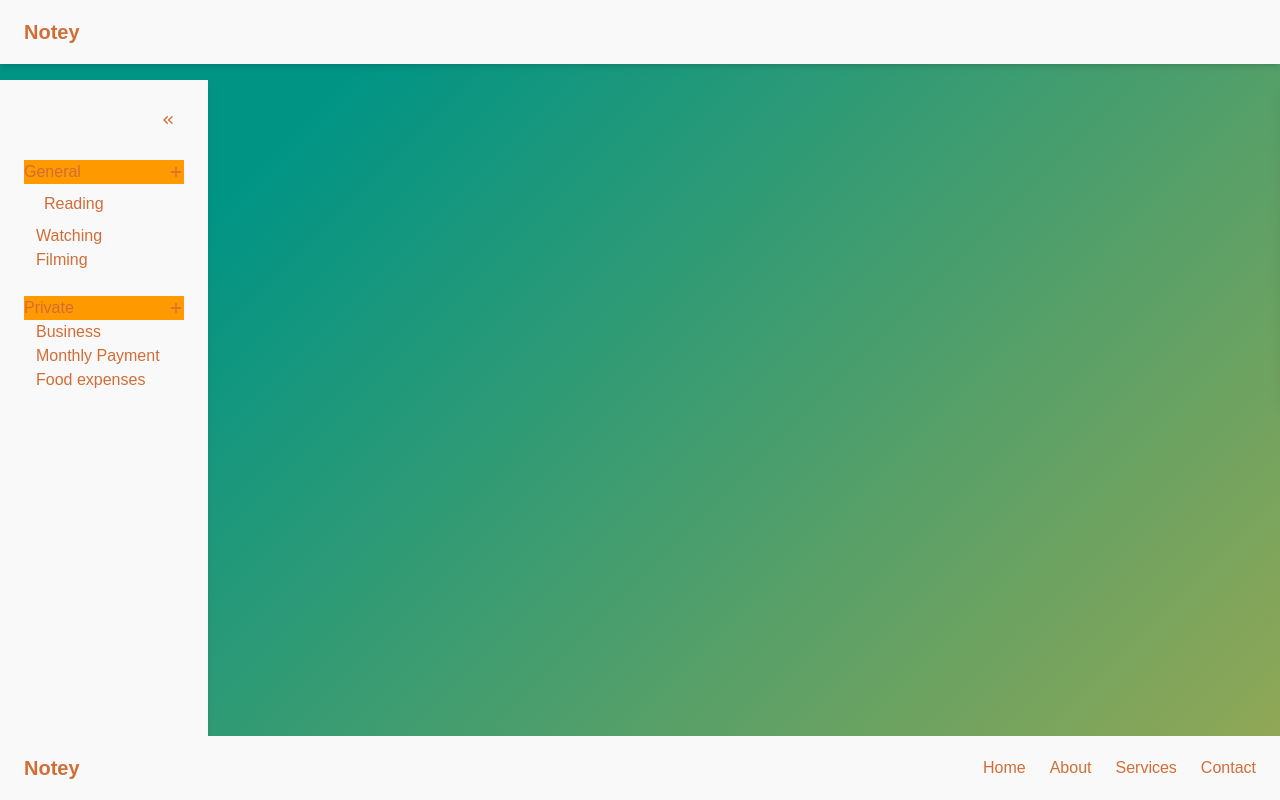
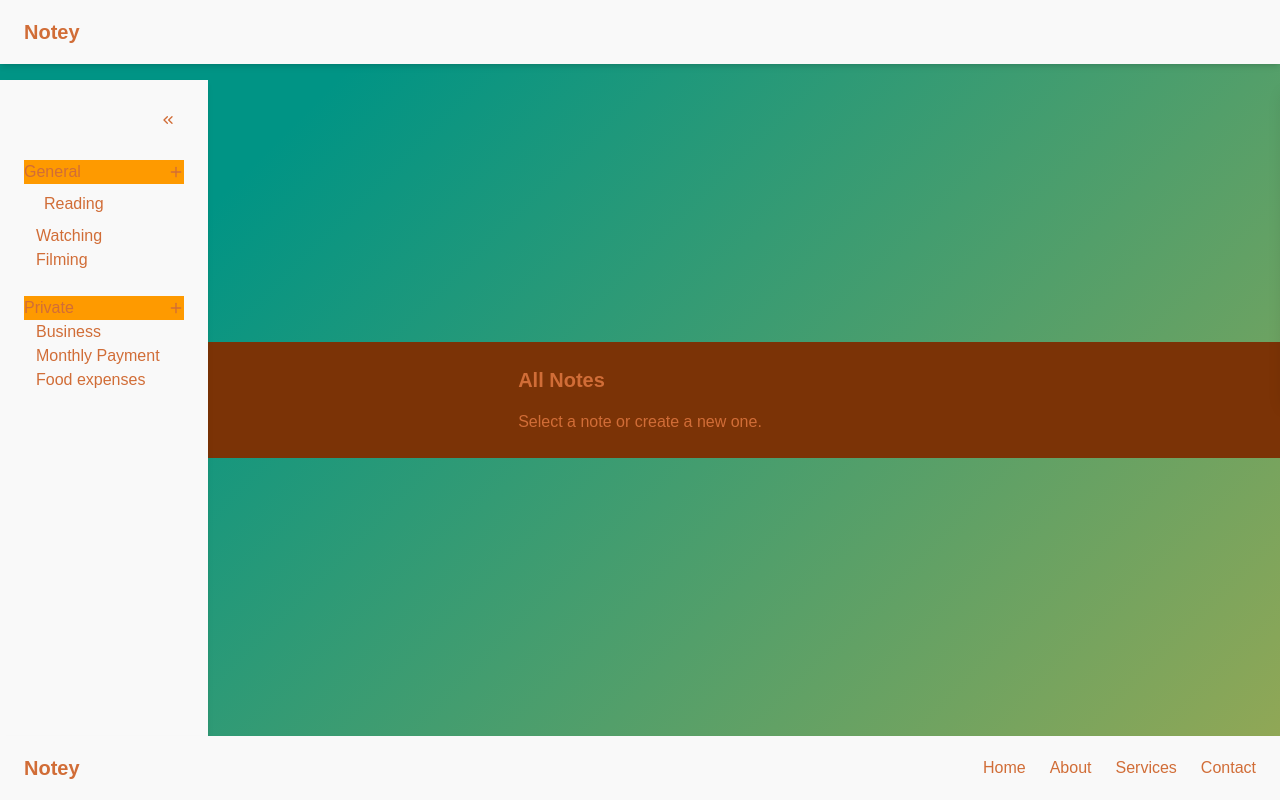
Before and after one commit to zayinhd/notey, a Next.js app: page /dashboard in a window 1280 px wide. Built offline with nearby package versions, Linux system fonts and the light colour scheme; no server answers.

Commit message:
add layout page to dashboard

```diff
--- /dev/null
+++ b/app/dashboard/layout.tsx
@@ -0,0 +1,68 @@
+"use client";
+
+import { Plus, ChevronsRight, ChevronsLeft } from "lucide-react";
+import { useState } from "react";
+
+export default function DashboardLayout({
+    children,
+}: {
+    children: React.ReactNode;
+}) {
+    const [isOpen, setIsOpen] = useState<boolean>(true);
+
+    return (
+        <div className="w-full flex justify-center items-center">
+            <section
+                className={`w-52 h-full pt-6 gap-6  fixed top-20 left-0 right-0  transition-all duration-300 bg-white shadow-md flex flex-col justify-items-center items-start px-6 z-50`}
+            >
+                {isOpen ? (
+                    <>
+                        <div className="w-full  flex flex-row-reverse">
+                            <button className="p-2 hover:bg-primary hover:text-white">
+                                <ChevronsLeft size={16} />
+                            </button>
+                        </div>
+                        <div className="w-full">
+                            <div className=" bg-amber-500 flex items-center justify-between">
+                                <h1>General</h1>
+                                <i>
+                                    <Plus size={16} />
+                                </i>
+                            </div>
+
+                            <ul className="ml-3">
+                                <li className="p-2 hover:bg-primary hover:text-white">
+                                    Reading
+                                </li>
+                                <li>Watching</li>
+                                <li>Filming</li>
+                            </ul>
+                        </div>
+                        <div className="w-full">
+                            <div className=" bg-amber-500 flex items-center justify-between">
+                                <h1>Private</h1>
+                                <i>
+                                    <Plus size={16} />
+                                </i>
+                            </div>
+                            <ul className="ml-3">
+                                <li>Business</li>
+                                <li>Monthly Payment</li>
+                                <li>Food expenses</li>
+                            </ul>
+                        </div>
+                    </>
+                ) : (
+                    <div>
+                        <button onClick={() => setIsOpen(false)}>
+                            <ChevronsRight size={16} />
+                        </button>
+                    </div>
+                )}
+            </section>
+            <section className="w-full bg-amber-900 flex flex-1 justify-center items-center p-6 overflow-y-auto">
+                {children}
+            </section>
+        </div>
+    );
+}
--- a/app/dashboard/page.tsx
+++ b/app/dashboard/page.tsx
@@ -1,60 +1,8 @@
-"use client";
-
-import { Plus, ChevronsRight, ChevronsLeft } from "lucide-react";
-import { useState } from "react";
-
 export default function Dashboard() {
-    const [isOpen, setIsOpen] = useState<boolean>(true);
-
     return (
-        <div className="flex justify-center items-center">
-            <aside className="w-52 h-full pt-6 gap-6  fixed top-20 left-0 right-0  bg-white shadow-md flex flex-col justify-items-center items-start px-6 z-50">
-                {isOpen ? (
-                    <>
-                        <div className="w-full  flex flex-row-reverse">
-                            <button className="p-2 hover:bg-primary hover:text-white">
-                                <ChevronsLeft size={16} />
-                            </button>
-                        </div>
-                        <div className="w-full">
-                            <div className=" bg-amber-500 flex items-center justify-between">
-                                <h1>General</h1>
-                                <i>
-                                    <Plus size={16} />
-                                </i>
-                            </div>
-
-                            <ul className="ml-3">
-                                <li className="p-2 hover:bg-primary hover:text-white">
-                                    Reading
-                                </li>
-                                <li>Watching</li>
-                                <li>Filming</li>
-                            </ul>
-                        </div>
-                        <div className="w-full">
-                            <div className=" bg-amber-500 flex items-center justify-between">
-                                <h1>Private</h1>
-                                <i>
-                                    <Plus size={16} />
-                                </i>
-                            </div>
-                            <ul className="ml-3">
-                                <li>Business</li>
-                                <li>Monthly Payment</li>
-                                <li>Food expenses</li>
-                            </ul>
-                        </div>
-                    </>
-                ) : (
-                    <div>
-                        <button onClick={() => setIsOpen(false)}>
-                            <ChevronsRight size={16} />
-                        </button>
-                    </div>
-                )}
-            </aside>
-            <section></section>
+        <div>
+            <h1 className="text-xl font-bold mb-4">All Notes</h1>
+            <p>Select a note or create a new one.</p>
         </div>
     );
 }
```
